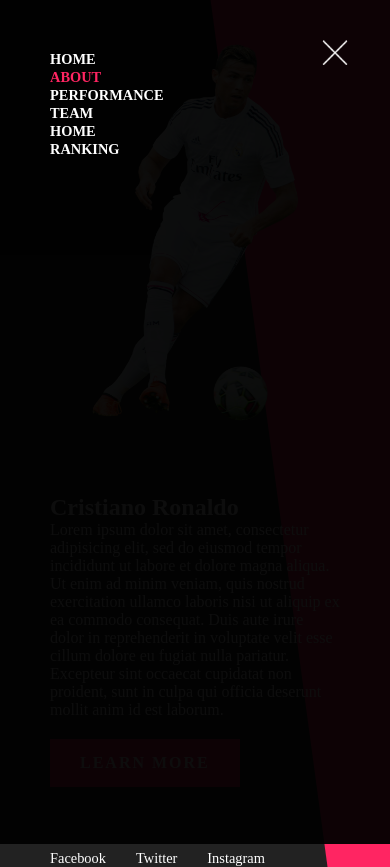
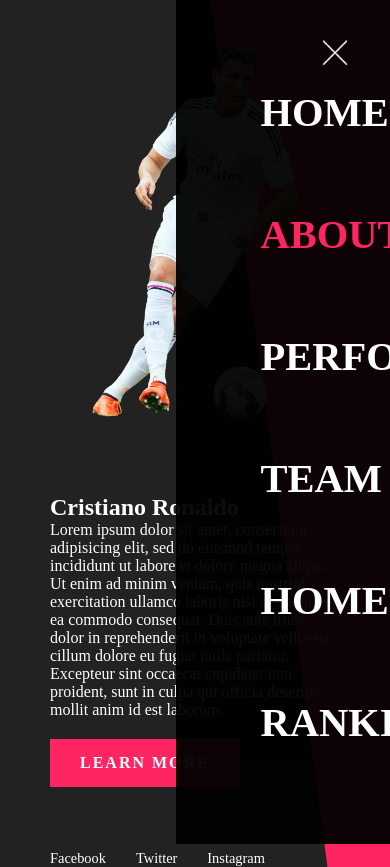
Before and after one commit to alzC/Cr7, a plain HTML site: page docs/index.html in a window 390 px wide. Both pictures are taken after a click on the element 335 px from the left and 80 px from the top of the page. Drawn offline with Linux system fonts and the light colour scheme.

Commit message:
Update fitness3.css

```diff
--- a/docs/fitness3.css
+++ b/docs/fitness3.css
@@ -170,11 +170,15 @@ section .imgBx img{
     padding: 50px;
   }
   .nav.active{
-    left: 0;
-
+    left: 45%;
+  }
+  .nav.active li{
+    padding:35px;
+    font-size:45px;
   }
   .nav li{
     margin-top:5px 0;
+
   }
   section{
     flex-direction: column-reverse;
```
